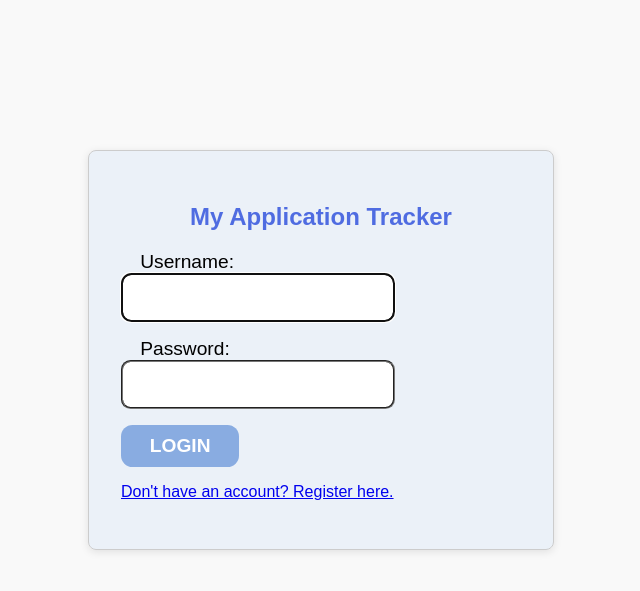
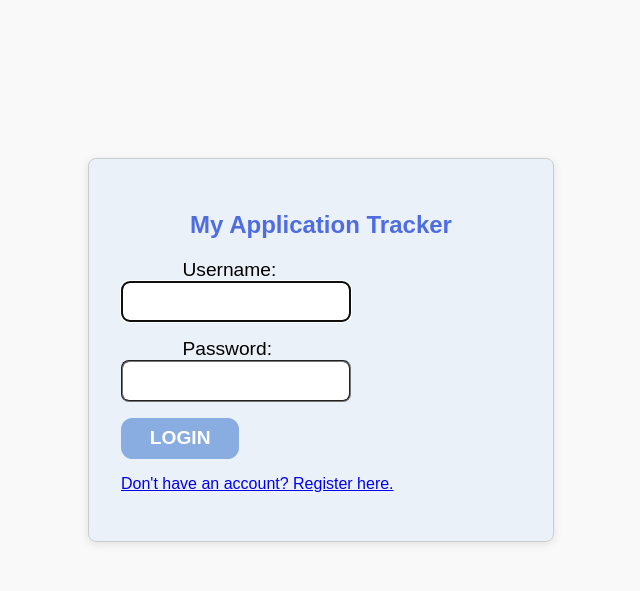
Before and after one commit to CMPUT401HackathonTeam/ApplicationManagementApp, a Django app: page / in a window 1280 px wide. Shown: the top 591 px of the page, without its empty margins (319-959 px from the left). Run offline with Django 5.2, Linux system fonts and the light colour scheme; some web fonts are replaced.

Commit message:
Slight login/registration UI fixes

```diff
--- a/myApplicationManager/static/myApplicationManager/style.css
+++ b/myApplicationManager/static/myApplicationManager/style.css
@@ -51,7 +51,7 @@ h2{
 
 label{
     font-family: "Inclusive Sans", sans-serif;
-    padding: 1em;
+    padding: 3.2em;
     text-align: left;
     font-size: 1.2em ;
 
@@ -60,7 +60,7 @@ label{
 input{
     border-radius: 0.5em;
     padding:0.6em;
-    font-size: 1.2em;
+    font-size: 1em;
     border-style: groove;
 }
 
```
